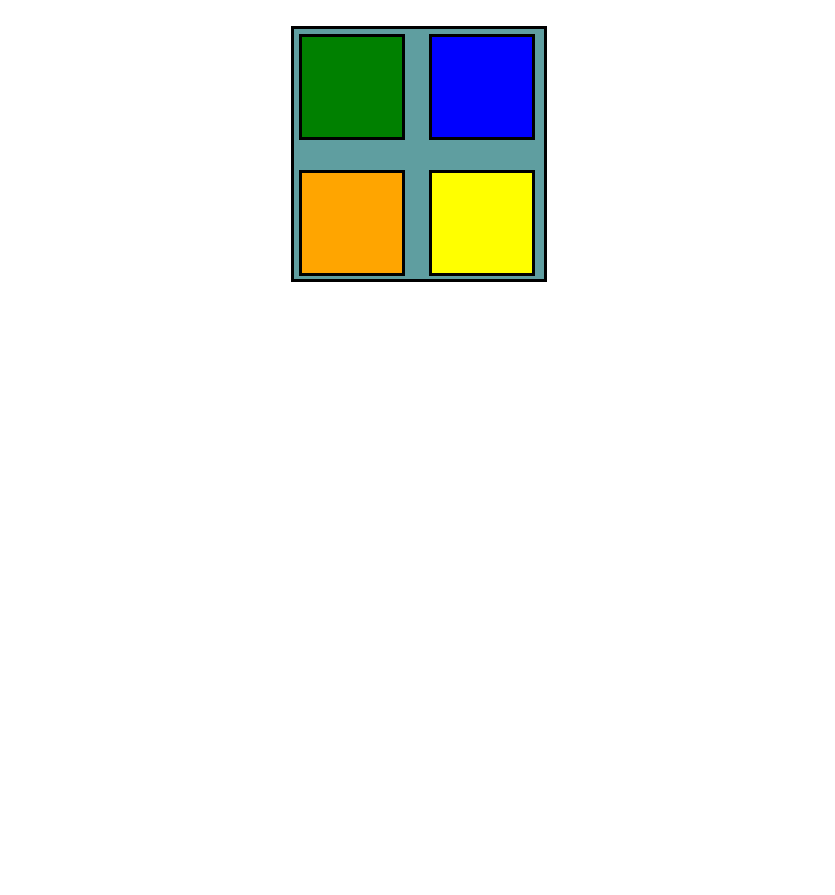
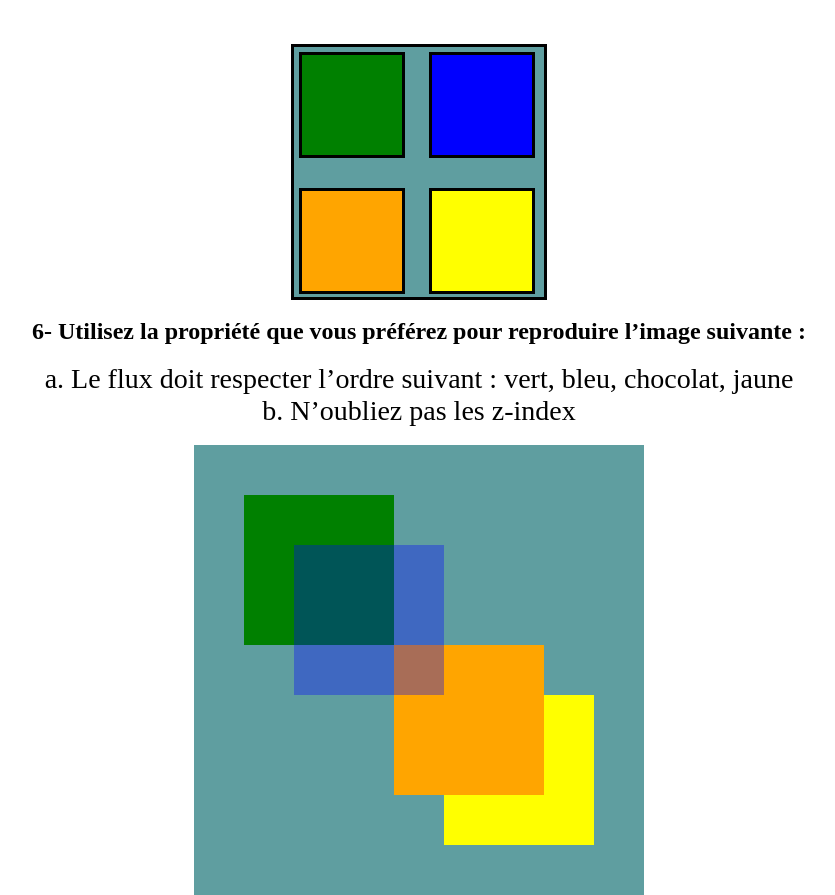
Before and after one commit to Kdasdan/Position-CSS, a plain HTML site: page index.html in a window 1280 px wide. Shown: the part 3286-4181 px from the top of the page, without its empty margins (221-1056 px from the left). Before the commit the page ends 3586 px from the top, so only its background shows below. Drawn offline with Linux system fonts and the light colour scheme.

Commit message:
positionExo6

```diff
--- a/css/style.css
+++ b/css/style.css
@@ -199,3 +199,50 @@ p {
   border: solid black;
 }
 /* END */
+
+/* 6- Random */
+.cyanV3 {
+  width: 450px;
+  height: 450px;
+  background-color: cadetblue;
+  margin: auto;
+}
+
+.vertV3 {
+  width: 150px;
+  height: 150px;
+  background-color: green;
+  position: relative;
+  top: 50px;
+  left: 50px;
+}
+
+.bleuV3 {
+  width: 150px;
+  height: 150px;
+  background-color: rgba(0, 0, 255, 0.342);
+  position: absolute;
+  left: 50px;
+  top: 50px;
+  z-index: 3;
+}
+
+.orangeV3 {
+  width: 150px;
+  height: 150px;
+  background-color: orange;
+  position: relative;
+  bottom: 100px;
+  left: 200px;
+  z-index: 2;
+}
+
+.jauneV3 {
+  width: 150px;
+  height: 150px;
+  background-color: yellow;
+  position: relative;
+  top: 100px;
+  left: 250px;
+}
+/* END */
--- a/index.html
+++ b/index.html
@@ -58,6 +58,7 @@
       <br>
       b. Essayez d'utiliser la propriété box-sizing (<a target="_blank" href="https://developer.mozilla.org/fr/docs/Web/CSS/box-sizing">ICI</a>)
     </p>
+    <br>
   </div>
   <div class="cyan">
     <div class="vertV2"></div>
@@ -66,5 +67,22 @@
     <div class="jaune"></div>
   </div>
   <br>
+  <h2>
+    6- Utilisez la propriété que vous préférez pour reproduire l’image suivante :
+  </h2>
+  <br>
+  <p>
+    a. Le flux doit respecter l’ordre suivant : vert, bleu, chocolat, jaune
+    <br>
+    b. N’oubliez pas les z-index
+  </p>
+  <br>
+  <div class="cyanV3">
+    <div class="vertV3">
+      <div class="bleuV3"></div>
+    </div>
+    <div class="jauneV3"></div>
+    <div class="orangeV3"></div>
+  </div>
 </body>
 </html>
```
